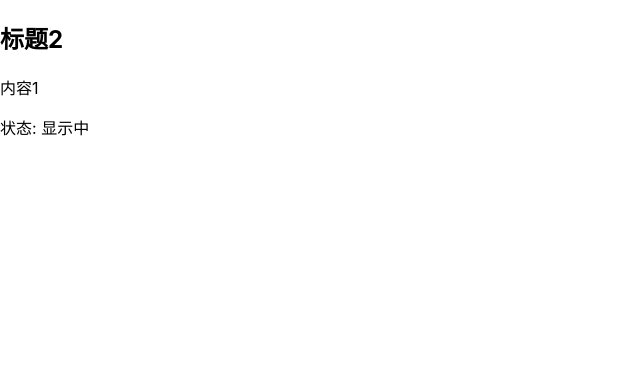
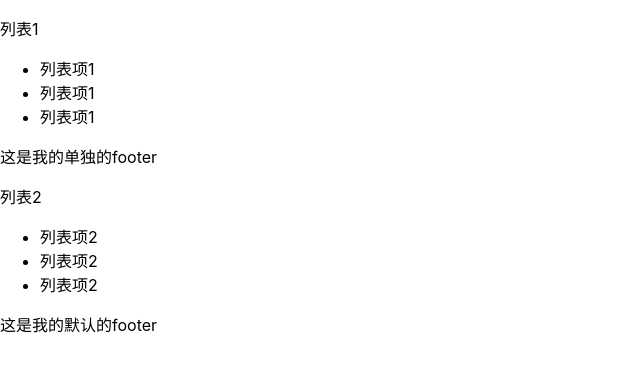
Before and after one commit to Richard-Lu-badbird/wuyou_react, a React (Create React App) app: page / in a window 1280 px wide. Shown: the top 372 px of the page, without its empty margins (0-640 px from the left). Built offline with nearby package versions, Linux system fonts and the light colour scheme.

Commit message:
组件通信与插槽 React 插槽， 闭合标签传值，父组件向子组件传值 终

```diff
--- a/package.json
+++ b/package.json
@@ -7,6 +7,7 @@
     "@testing-library/jest-dom": "^6.9.1",
     "@testing-library/react": "^16.3.0",
     "@testing-library/user-event": "^13.5.0",
+    "pnpm": "^10.23.0",
     "react": "^19.2.0",
     "react-dom": "^19.2.0",
     "react-scripts": "5.0.1",
--- a/src/App.js
+++ b/src/App.js
@@ -1,32 +1,38 @@
-function Detail({content, active}) {
+function List({children, title, footer=<p>这是我的默认的footer</p>}) {
   return (
     <>
-      <p>{content}</p>
-      <p>状态: {active ? "显示中" : "已隐藏"}</p>
+        <p>{title}</p>
+        <ul>
+          {children}
+        </ul>
+        {footer}
+    </>
+
+  )
+}
+
+
+export default function App() {
+
+  return (
+    <>
+      <List
+        title="列表1"
+        footer={<p>这是我的单独的footer</p>}
+      >
+        <li>列表项1</li>
+        <li>列表项1</li>
+        <li>列表项1</li>
+      </List>
+      <List
+        title="列表2"
+      >
+        <li>列表项2</li>
+        <li>列表项2</li>
+        <li>列表项2</li>
+      </List>
     </>
   );
 }
 
-function Article({ title, detailData }) {
-  return (
-    <div>
-      <h2>{title}</h2>
-      <Detail {...detailData}/>
-    </div>
-  );
-}
-
-export default function App() {
-  const articleData = {
-    title: '标题2',
-    detailData: {
-      content: '内容1',
-      active: true
-    }
-  }
-  return (
-    <>
-      <Article {...articleData} />
-    </>
-  );
-}
+//JSX作为Props来传递
```
Also changed, not shown: 1 other file (tests, documents, lock files or other folders).
